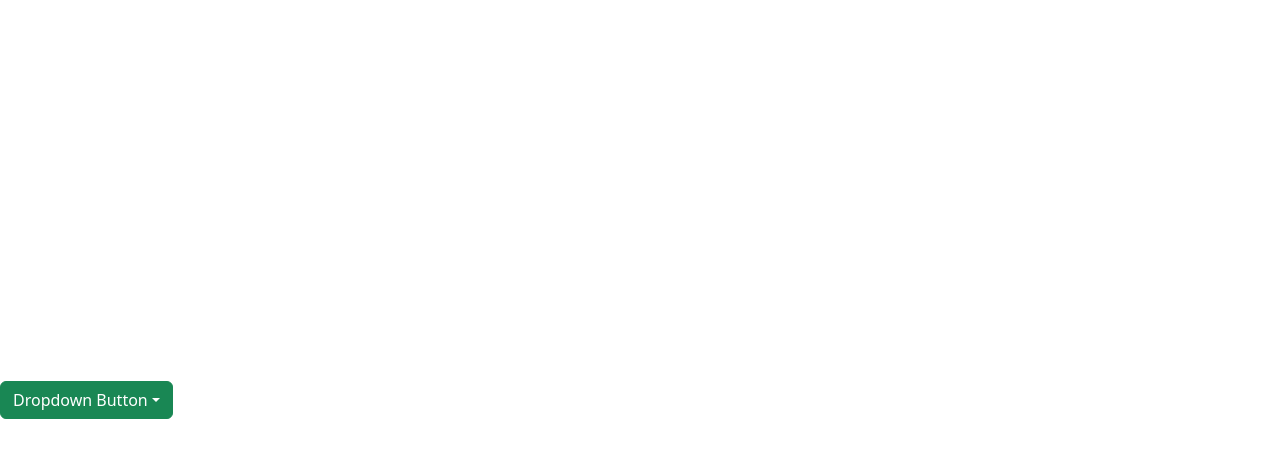
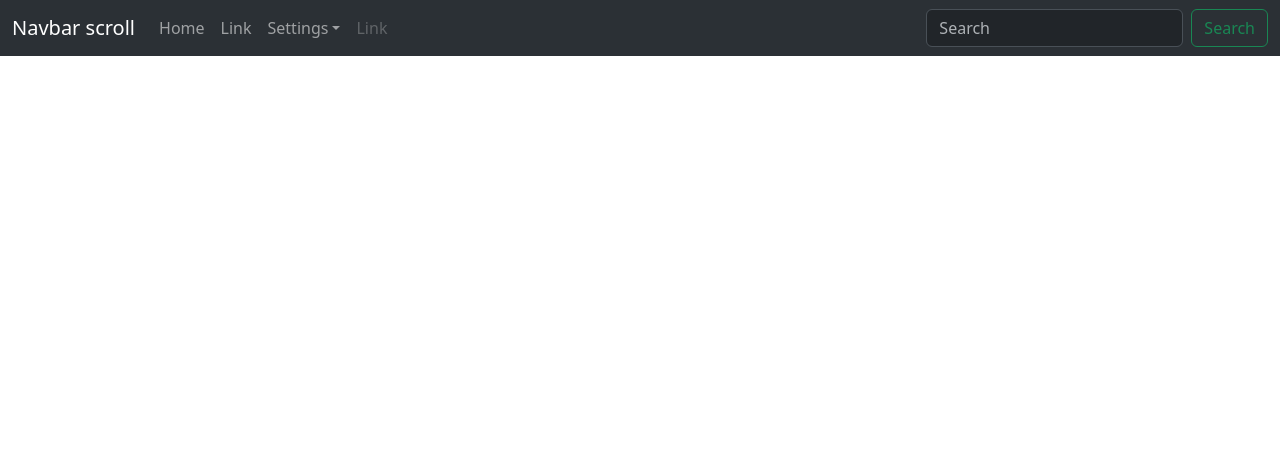
Before and after one commit to sheilabarnagot/Grupprojektet, a React (Vite) app in the folder frontend/: page / in a window 1280 px wide. Shown: the top 458 px of the page. Built offline with nearby package versions, Linux system fonts and the light colour scheme.

Commit message:
React router config + navbar

```diff
--- a/frontend/src/App.tsx
+++ b/frontend/src/App.tsx
@@ -1,20 +1,12 @@
 import "bootstrap/dist/css/bootstrap.min.css";
-import Dropdown from "react-bootstrap/Dropdown";
+import { Nav_bar } from "./Nav_bar.tsx";
+import { Outlet } from "react-router-dom";
 
 function App() {
   return (
     <>
-      <Dropdown>
-        <Dropdown.Toggle variant="success" id="dropdown-basic">
-          Dropdown Button
-        </Dropdown.Toggle>
-
-        <Dropdown.Menu>
-          <Dropdown.Item href="#/action-1">Action</Dropdown.Item>
-          <Dropdown.Item href="#/action-2">Another action</Dropdown.Item>
-          <Dropdown.Item href="#/action-3">Something else</Dropdown.Item>
-        </Dropdown.Menu>
-      </Dropdown>
+      <Nav_bar />
+      <Outlet />
     </>
   );
 }
--- /dev/null
+++ b/frontend/src/Nav_bar.css
@@ -0,0 +1,8 @@
+#navbar-Nav_bar {
+  min-width: 100vw;
+}
+
+#navbar-content-Nav_bar {
+  margin-right: 5em;
+  position: relative;
+}
--- /dev/null
+++ b/frontend/src/Nav_bar.tsx
@@ -0,0 +1,66 @@
+import Container from "react-bootstrap/Container";
+import Nav from "react-bootstrap/Nav";
+import Navbar from "react-bootstrap/Navbar";
+import NavDropdown from "react-bootstrap/NavDropdown";
+import Form from "react-bootstrap/Form";
+import Button from "react-bootstrap/Button";
+import "./Nav_bar.css";
+import { useState } from "react";
+
+export const Nav_bar = () => {
+  const [darkMode, setDarkMode] = useState("dark");
+
+  const toggleDarkMode = () => {
+    darkMode === "dark" ? setDarkMode("light") : setDarkMode("dark");
+  };
+
+  return (
+    <>
+      <Navbar
+        bg={darkMode}
+        data-bs-theme={darkMode}
+        expand="sm"
+        id="navbar-navbar-Nav_bar"
+        className="bg-body-tertiary"
+      >
+        <Container id="navbar-Nav_bar" fluid>
+          <Navbar.Brand href="#">Navbar scroll</Navbar.Brand>
+          <Navbar.Toggle aria-controls="navbarScroll" />
+
+          <Navbar.Collapse id="navbarScroll">
+            <Nav
+              className="me-auto my-2 my-lg-0"
+              style={{ maxHeight: "100px" }}
+              navbarScroll
+            >
+              <Nav.Link href="#action1">Home</Nav.Link>
+              <Nav.Link href="#action2">Link</Nav.Link>
+              <NavDropdown title="Settings" id="navbarScrollingDropdown">
+                <NavDropdown.Item href="#action3">User</NavDropdown.Item>
+                <NavDropdown.Item href="#action4">Post</NavDropdown.Item>
+                <NavDropdown.Divider />
+                <NavDropdown.Item href="#action5">
+                  <Button onClick={toggleDarkMode} variant="outline-primary">
+                    Toggle dark mode
+                  </Button>
+                </NavDropdown.Item>
+              </NavDropdown>
+              <Nav.Link href="#" disabled>
+                Link
+              </Nav.Link>
+            </Nav>
+            <Form className="d-flex">
+              <Form.Control
+                type="search"
+                placeholder="Search"
+                className="me-2"
+                aria-label="Search"
+              />
+              <Button variant="outline-success">Search</Button>
+            </Form>
+          </Navbar.Collapse>
+        </Container>
+      </Navbar>
+    </>
+  );
+};
```
Also changed, not shown: frontend/src/main.tsx (+6 -5 lines), 1 other file (tests, documents, lock files or other folders).
